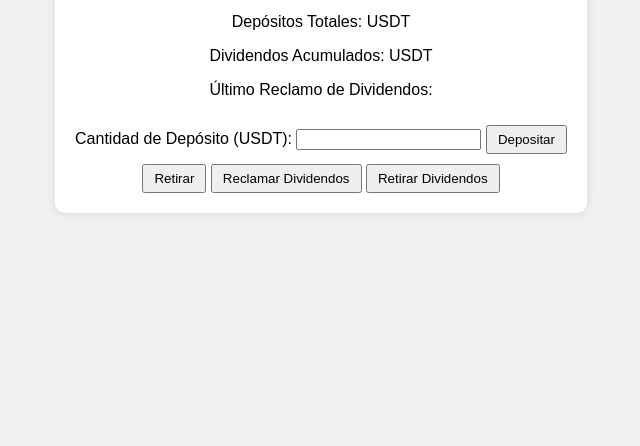
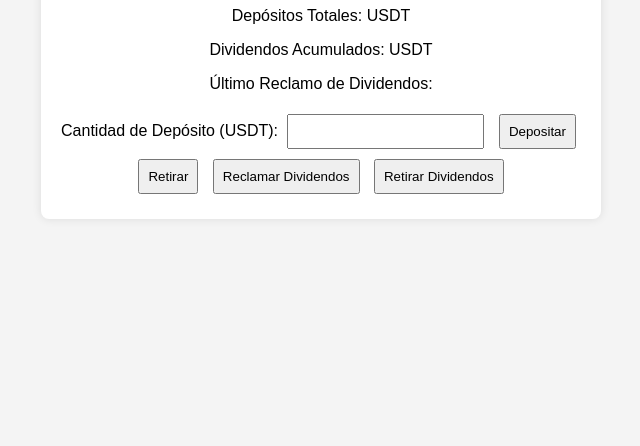
Before and after one commit to Rubtururu/prueba-bank1, a plain HTML site: page index.html in a window 1280 px wide. Shown: the part 354-800 px from the top of the page, without its empty margins (319-959 px from the left). Drawn offline with Linux system fonts and the light colour scheme.

Commit message:
Update styles.css

```diff
--- a/styles.css
+++ b/styles.css
@@ -1,24 +1,27 @@
 body {
-    font-family: 'Arial', sans-serif;
+    font-family: Arial, sans-serif;
     margin: 0;
     padding: 0;
     display: flex;
     justify-content: center;
     align-items: center;
     height: 100vh;
-    background-color: #f0f0f0;
+    background-color: #f4f4f4;
 }
 
 .container {
     text-align: center;
     background-color: #fff;
     padding: 20px;
-    border-radius: 10px;
+    border-radius: 8px;
     box-shadow: 0 0 10px rgba(0, 0, 0, 0.1);
 }
 
+input, button {
+    margin: 5px;
+    padding: 8px;
+}
+
 button {
-    margin-top: 10px;
-    padding: 5px 10px;
     cursor: pointer;
 }
```
